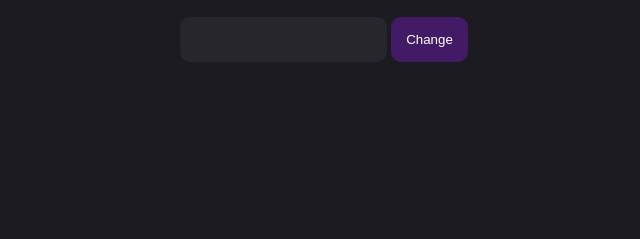
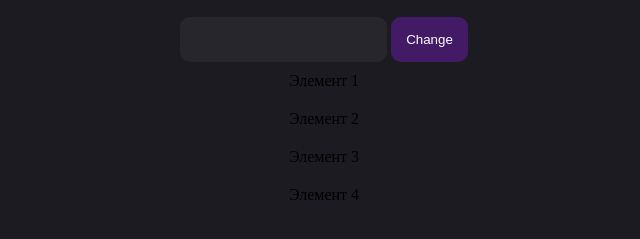
Before and after one commit to Nurbolot0225/JavaScript, a plain HTML site: page index.html in a window 1280 px wide. Shown: the part 233-472 px from the top of the page, 316-956 px from the left. Drawn offline with Linux system fonts and the light colour scheme.

Commit message:
Exercise - Getting DOM elements(17)

```diff
--- a/index.html
+++ b/index.html
@@ -14,6 +14,16 @@
     <input class="input" onkeydown="inputChanged(event)" />
     <button class="button" onclick="submitForm()">Change</button>
     <div class="notification notification_hide">Changed!</div>
+    <div class="one">
+        <span>Элемент 1</span>
+    </div>
+    <div class="one">
+        <span>Элемент 2</span>
+    </div>
+    <div id="two">Элемент 3</div>
+    <div>
+        <span user-id="4">Элемент 4</span>
+    </div>
 <script src="app.js"></script>
 </body>
 </html>
```
Also changed, not shown: app.js (+10 -0 lines).
